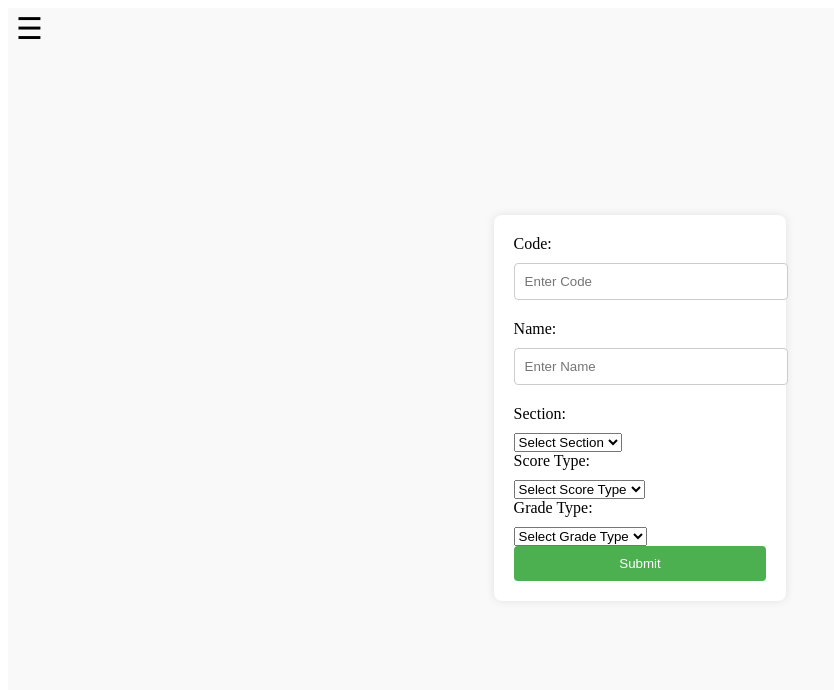
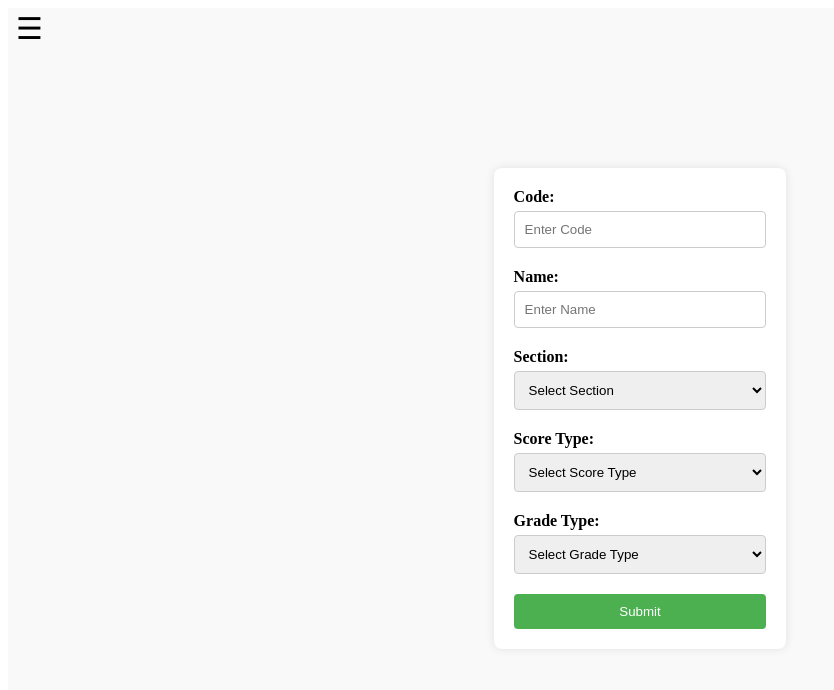
Before and after one commit to Javadamkd/art-fest-management, a Next.js app: page /programs in a window 1280 px wide. Shown: the top 690 px of the page, without its empty margins (0-834 px from the left). Built offline with nearby package versions, Linux system fonts and the light colour scheme.

Commit message:
Update programs.module.css

```diff
--- a/pages/programs.module.css
+++ b/pages/programs.module.css
@@ -19,15 +19,18 @@
 
 .programForm label {
   display: block;
-  margin-bottom: 10px;
+  margin-bottom: 5px;
+  font-weight: bold;
 }
 
-.programForm input {
+.programForm input,
+.programForm select {
   width: 100%;
   padding: 10px;
   margin-bottom: 20px;
   border-radius: 4px;
   border: 1px solid #ccc;
+  box-sizing: border-box; /* Include padding in width */
 }
 
 .programForm button {
```
